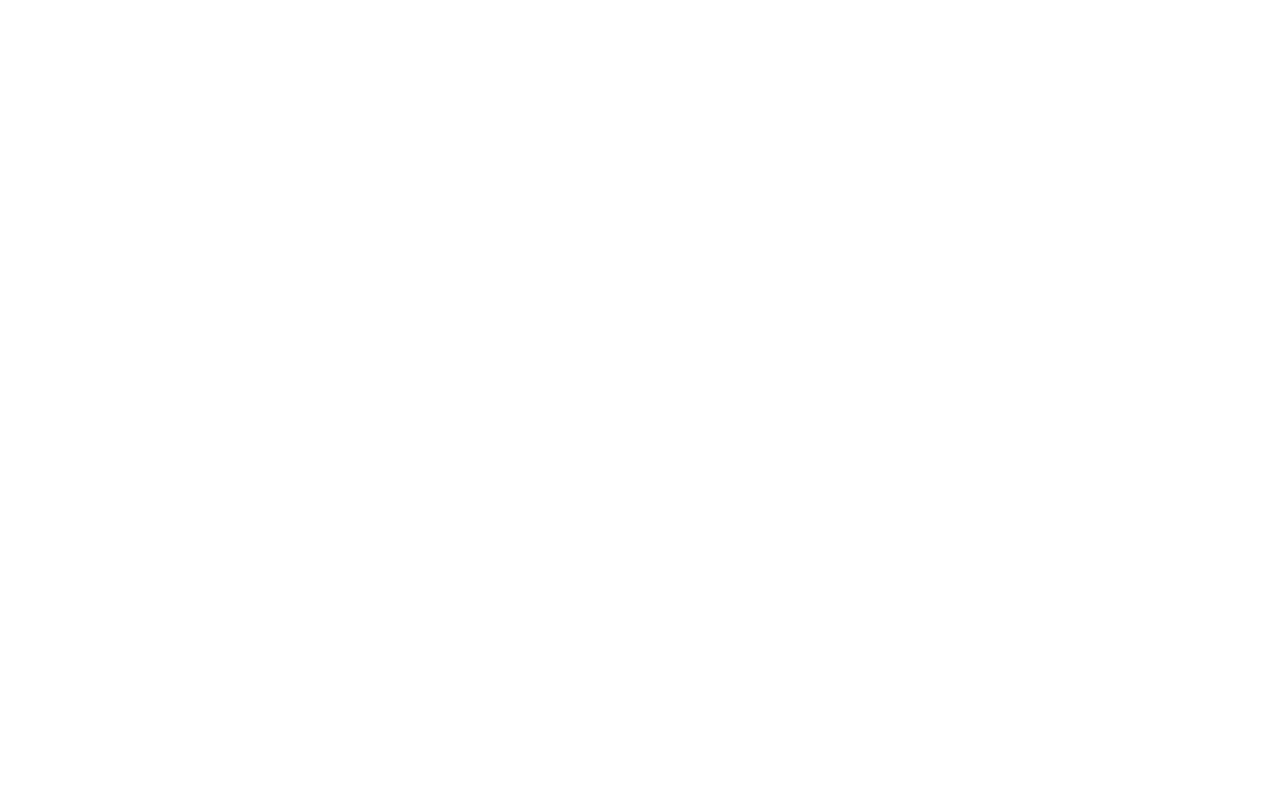
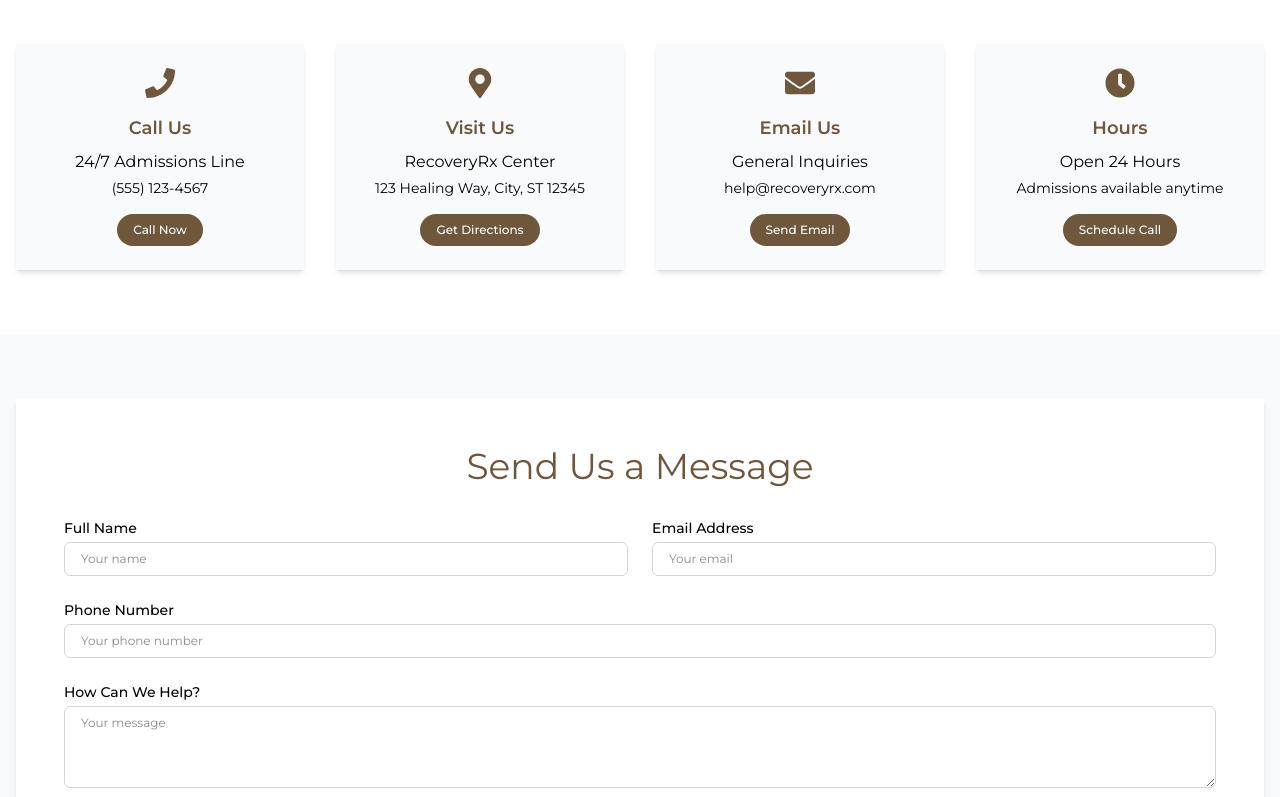
Before and after one commit to orlamee/recoveryrx, a Next.js app: page /contact in a window 1280 px wide. Before the commit this address had no page. Shown: the part 500-1297 px from the top of the page. Before the commit the page ends 800 px from the top, so only its background shows below. Built offline with nearby package versions, Linux system fonts and the light colour scheme.

Commit message:
Update footer links and add Contact page with structured layout and form

```diff
--- /dev/null
+++ b/src/app/contact/page.tsx
@@ -0,0 +1,194 @@
+/* eslint-disable react/no-unescaped-entities */
+import React from "react";
+import Image from "next/image";
+import Link from "next/link";
+import Navbar from "@/components/navbar";
+import Footer from "@/components/Footer";
+import { FaPhone, FaMapMarkerAlt, FaEnvelope, FaClock } from "react-icons/fa";
+
+export default function ContactPage() {
+  return (
+    <main className="bg-gray-50">
+      <Navbar />
+
+      {/* Hero Section */}
+      <section className="relative h-[50vh] flex items-center justify-center text-white">
+        <div className="absolute inset-0 z-0">
+          <Image
+            src="/images/hero.jpg"
+            alt="Contact RecoveryRx"
+            fill
+            className="object-cover"
+            priority
+          />
+          <div className="absolute inset-0 bg-black/60" />
+        </div>
+        <div className="z-10 text-center px-4 max-w-3xl">
+          <h1 className="text-4xl md:text-5xl mb-6">
+            We're Here to Help
+          </h1>
+          <p className="text-sm md:text-lg mb-8 leading-relaxed">
+            Reach out to begin your recovery journey or get answers to your
+            questions. Our compassionate team is available 24/7.
+          </p>
+        </div>
+      </section>
+
+      {/* Contact Info Section */}
+      <section className="py-16 bg-white">
+        <div className="container mx-auto px-4 max-w-6xl">
+          <div className="grid grid-cols-1 md:grid-cols-2 lg:grid-cols-4 gap-8">
+            {[
+              {
+                icon: <FaPhone className="text-3xl text-[#6e573b]" />,
+                title: "Call Us",
+                content: "24/7 Admissions Line",
+                detail: "(555) 123-4567",
+                link: "tel:5551234567",
+                linkText: "Call Now",
+              },
+              {
+                icon: <FaMapMarkerAlt className="text-3xl text-[#6e573b]" />,
+                title: "Visit Us",
+                content: "RecoveryRx Center",
+                detail: "123 Healing Way, City, ST 12345",
+                link: "#map",
+                linkText: "Get Directions",
+              },
+              {
+                icon: <FaEnvelope className="text-3xl text-[#6e573b]" />,
+                title: "Email Us",
+                content: "General Inquiries",
+                detail: "help@recoveryrx.com",
+                link: "mailto:help@recoveryrx.com",
+                linkText: "Send Email",
+              },
+              {
+                icon: <FaClock className="text-3xl text-[#6e573b]" />,
+                title: "Hours",
+                content: "Open 24 Hours",
+                detail: "Admissions available anytime",
+                link: "#contact",
+                linkText: "Schedule Call",
+              },
+            ].map((item, index) => (
+              <div
+                key={index}
+                className="bg-gray-50 p-6 shadow-md text-center hover:shadow-lg transition-shadow duration-300"
+              >
+                <div className="flex justify-center mb-4">{item.icon}</div>
+                <h3 className="text-lg text-[#6e573b] font-semibold mb-2">
+                  {item.title}
+                </h3>
+                <p className="text-black mb-1">{item.content}</p>
+                <p className="text-black text-sm mb-4">{item.detail}</p>
+                <Link
+                  href={item.link}
+                  className="inline-block bg-[#6e573b] hover:bg-[#5a4730] text-white font-medium px-4 py-2 rounded-full text-xs transition-colors duration-300"
+                >
+                  {item.linkText}
+                </Link>
+              </div>
+            ))}
+          </div>
+        </div>
+      </section>
+
+      {/* Contact Form Section */}
+      <section className="py-16 bg-gray-50">
+        <div className="container mx-auto px-4 max-w-4xl">
+          <div className="bg-white p-8 md:p-12 shadow-md">
+            <h2 className="text-4xl text-[#6e573b] text-center mb-8">
+              Send Us a Message
+            </h2>
+            <form className="space-y-6">
+              <div className="grid grid-cols-1 md:grid-cols-2 gap-6">
+                <div>
+                  <label
+                    htmlFor="name"
+                    className="block text-black text-sm font-medium mb-1"
+                  >
+                    Full Name
+                  </label>
+                  <input
+                    type="text"
+                    id="name"
+                    className="w-full text-xs px-4 py-2 border border-gray-300 rounded-md focus:outline-none focus:ring-2 focus:ring-[#6e573b]"
+                    placeholder="Your name"
+                  />
+                </div>
+                <div>
+                  <label
+                    htmlFor="email"
+                    className="block text-black text-sm font-medium mb-1"
+                  >
+                    Email Address
+                  </label>
+                  <input
+                    type="email"
+                    id="email"
+                    className="w-full text-xs px-4 py-2 border border-gray-300 rounded-md focus:outline-none focus:ring-2 focus:ring-[#6e573b]"
+                    placeholder="Your email"
+                  />
+                </div>
+              </div>
+              <div>
+                <label
+                  htmlFor="phone"
+                  className="block text-black text-sm font-medium mb-1"
+                >
+                  Phone Number
+                </label>
+                <input
+                  type="tel"
+                  id="phone"
+                  className="w-full text-xs px-4 py-2 border border-gray-300 rounded-md focus:outline-none focus:ring-2 focus:ring-[#6e573b]"
+                  placeholder="Your phone number"
+                />
+              </div>
+              <div>
+                <label
+                  htmlFor="message"
+                  className="block text-black text-sm font-medium mb-1"
+                >
+                  How Can We Help?
+                </label>
+                <textarea
+                  id="message"
+                  rows={4}
+                  className="w-full text-xs px-4 py-2 border border-gray-300 rounded-md focus:outline-none focus:ring-2 focus:ring-[#6e573b]"
+                  placeholder="Your message"
+                ></textarea>
+              </div>
+              <div className="flex justify-center">
+                <button
+                  type="submit"
+                  className="bg-[#6e573b] hover:bg-[#5a4730] text-white font-semibold px-8 py-3 rounded-full text-sm transition-colors duration-300 shadow-md hover:shadow-lg"
+                >
+                  Send Message
+                </button>
+              </div>
+            </form>
+          </div>
+        </div>
+      </section>
+
+      {/* Map Section */}
+      <section className="bg-white py-16">
+        <div className="container mx-auto px-4 max-w-6xl">
+          <h2 className="text-4xl text-[#6e573b] text-center mb-8">
+            Our Location
+          </h2>
+          <div className="aspect-w-16 aspect-h-9 rounded-lg overflow-hidden shadow-md">
+            {/* Replace with actual map component or iframe */}
+            <div className="w-full h-96 bg-gray-200 flex items-center justify-center">
+              <p className="text-gray-500">Map of RecoveryRx Location</p>
+            </div>
+          </div>
+        </div>
+      </section>
+
+      <Footer />
+    </main>
+  );
+}
--- a/src/components/Footer.tsx
+++ b/src/components/Footer.tsx
@@ -47,12 +47,12 @@
                 </Link>
               </li>
               <li>
-                <Link href="/" className="text-white hover:text-white">
+                <Link href="/about" className="text-white hover:text-white">
                   About Us
                 </Link>
               </li>
               <li>
-                <Link href="/" className="text-white hover:text-white">
+                <Link href="/treatments" className="text-white hover:text-white">
                   Services
                 </Link>
               </li>
@@ -62,7 +62,7 @@
                 </Link>
               </li>
               <li>
-                <Link href="/" className="text-white hover:text-white">
+                <Link href="/contact" className="text-white hover:text-white">
                   Contact
                 </Link>
               </li>
--- a/src/components/navbar.tsx
+++ b/src/components/navbar.tsx
@@ -14,7 +14,7 @@
     { href: "/about", label: "About Us" },
     { href: "/treatments", label: "What We Treat" },
     { href: "#approach", label: "Our Approach", isHash: true },
-    { href: "#contact", label: "Contact", isHash: true },
+    { href: "/contact", label: "Contact" },
   ];
 
   return (
```
